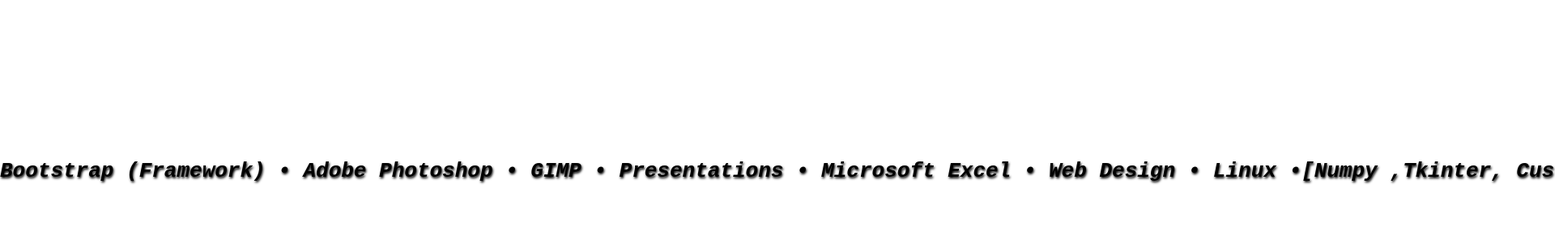
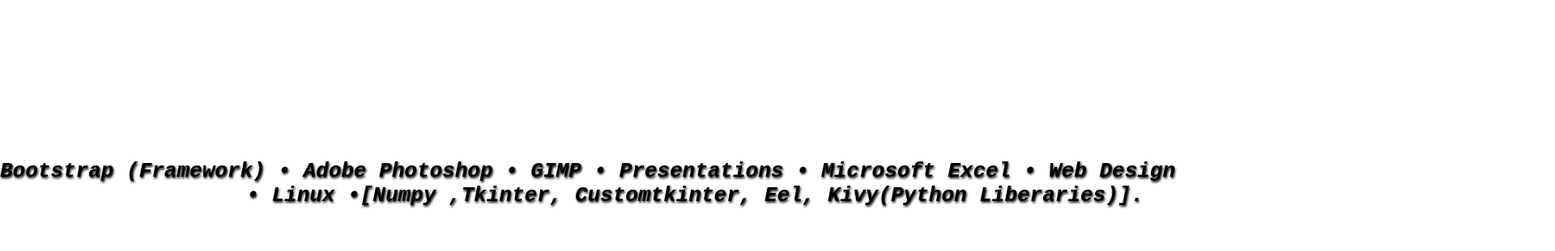
Before and after one commit to HM245/Portfolio_Website, a plain HTML site: page index.html in a window 1280 px wide. Shown: the part 1866-2177 px from the top of the page at 81% size, 1920 px wide, since content can reach past the window. Drawn offline with Linux system fonts and the light colour scheme.

Commit message:
Update index.html

```diff
--- a/index.html
+++ b/index.html
@@ -73,7 +73,8 @@
                     width="50px">CSS</a>
             <a href="https://en.wikipedia.org/wiki/JavaScript" target="_blank"><img src="JS.png" alt="LOGO"
                     width="60px">JS</a>
-            <center><pre><h1>Bootstrap (Framework) • Adobe Photoshop • GIMP • Presentations • Microsoft Excel • Web Design • Linux •[numpy ,tkinter, customtkinter, eel, kivy(Python liberaries)].</h1></pre></center>
+            <center><pre><h1 style="text-align='center';">Bootstrap (Framework) • Adobe Photoshop • GIMP • Presentations • Microsoft Excel • Web Design
+                • Linux •[numpy ,tkinter, customtkinter, eel, kivy(Python liberaries)].</h1></pre></center>
         </div>
     </center>
     <h1>Projects</h1>
```
